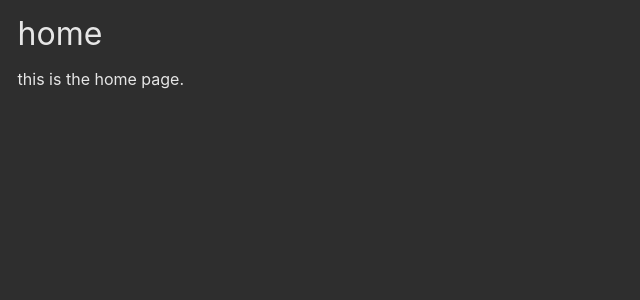
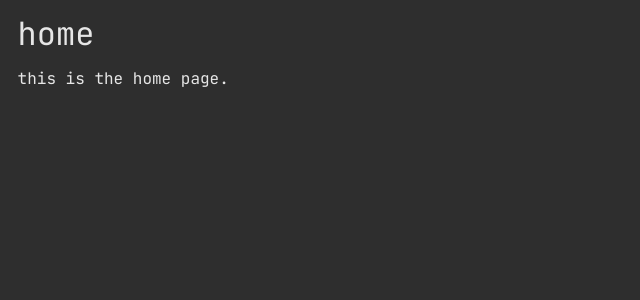
Before and after one commit to lugo-studio/site, a SvelteKit app: page / in a window 1280 px wide. Shown: the top 300 px of the page, without its empty margins (0-640 px from the left). Built offline with nearby package versions, Linux system fonts and the light colour scheme.

Commit message:
Jetbrains Mono

```diff
--- a/src/app.html
+++ b/src/app.html
@@ -9,7 +9,10 @@
   <meta name="viewport" content="width=device-width, initial-scale=1" />
   <meta name="color-scheme" content="dark light" />
   %sveltekit.head%
-  <link rel="stylesheet" href="/shared.css" />
+  <link href="/shared.css" rel="stylesheet" />
+  <link rel="preconnect" href="https://fonts.googleapis.com">
+  <link rel="preconnect" href="https://fonts.gstatic.com" crossorigin>
+  <link href="https://fonts.googleapis.com/css2?family=JetBrains+Mono:ital,wght@0,100..800;1,100..800&display=swap" rel="stylesheet">
 </head>
 
 <body data-sveltekit-preload-data="hover">
--- a/static/shared.css
+++ b/static/shared.css
@@ -28,10 +28,10 @@
 body {
   --border-radius: 4px;
   --font: -apple-system, BlinkMacSystemFont, "Segoe UI", Roboto, Oxygen, Ubuntu, Cantarell, "Open Sans", "Helvetica Neue", sans-serif;
-  --font-mono: ui-monospace, "Cascadia Code", "Source Code Pro", Menlo, Consolas, "DejaVu Sans Mono", monospace;
+  --font-mono: "Jetbrains Mono", "Cascadia Code", "Source Code Pro", Menlo, Consolas, "DejaVu Sans Mono", ui-monospace, monospace;
   background: var(--bg-1);
   color: var(--fg-1);
-  font-family: var(--font);
+  font-family: var(--font-mono);
   height: calc(100vh - 2rem);
   margin: 1rem;
   line-height: 1.5
```
